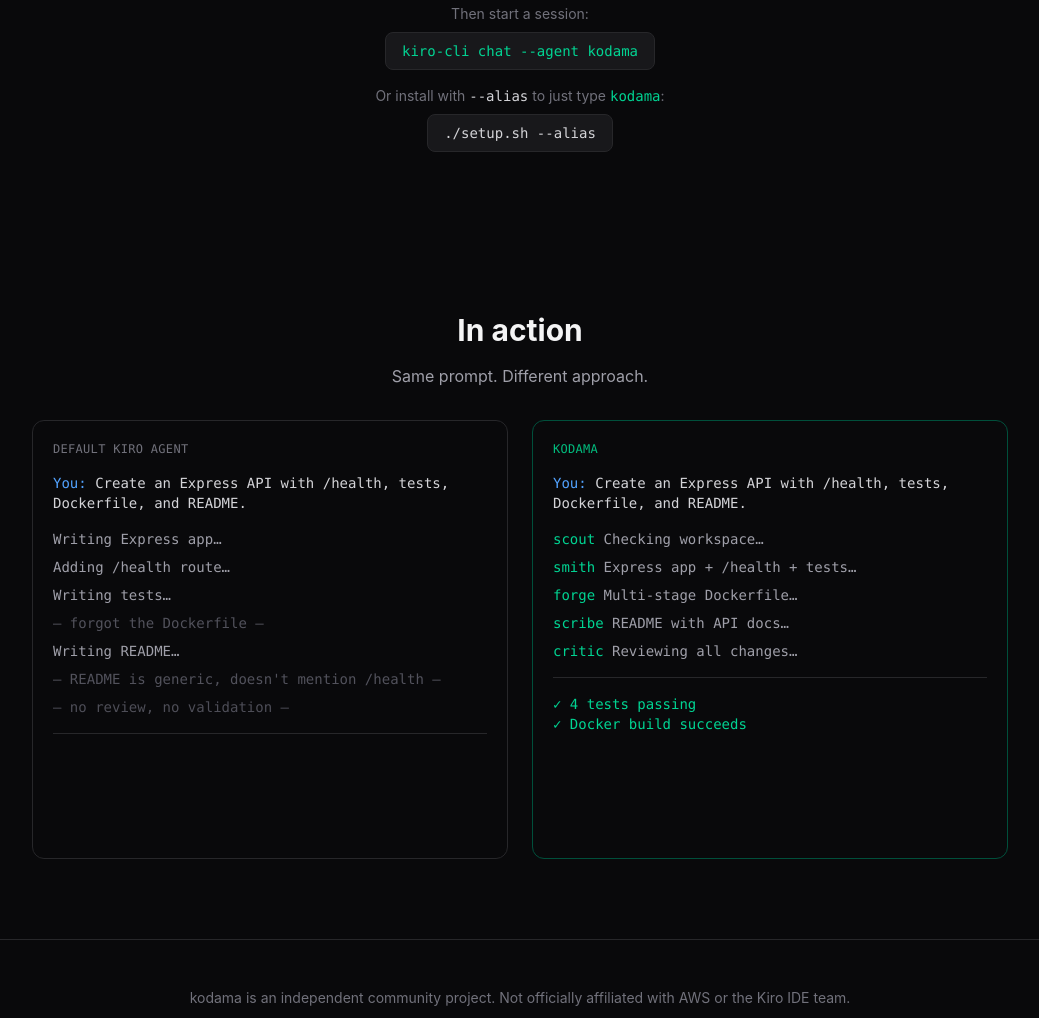
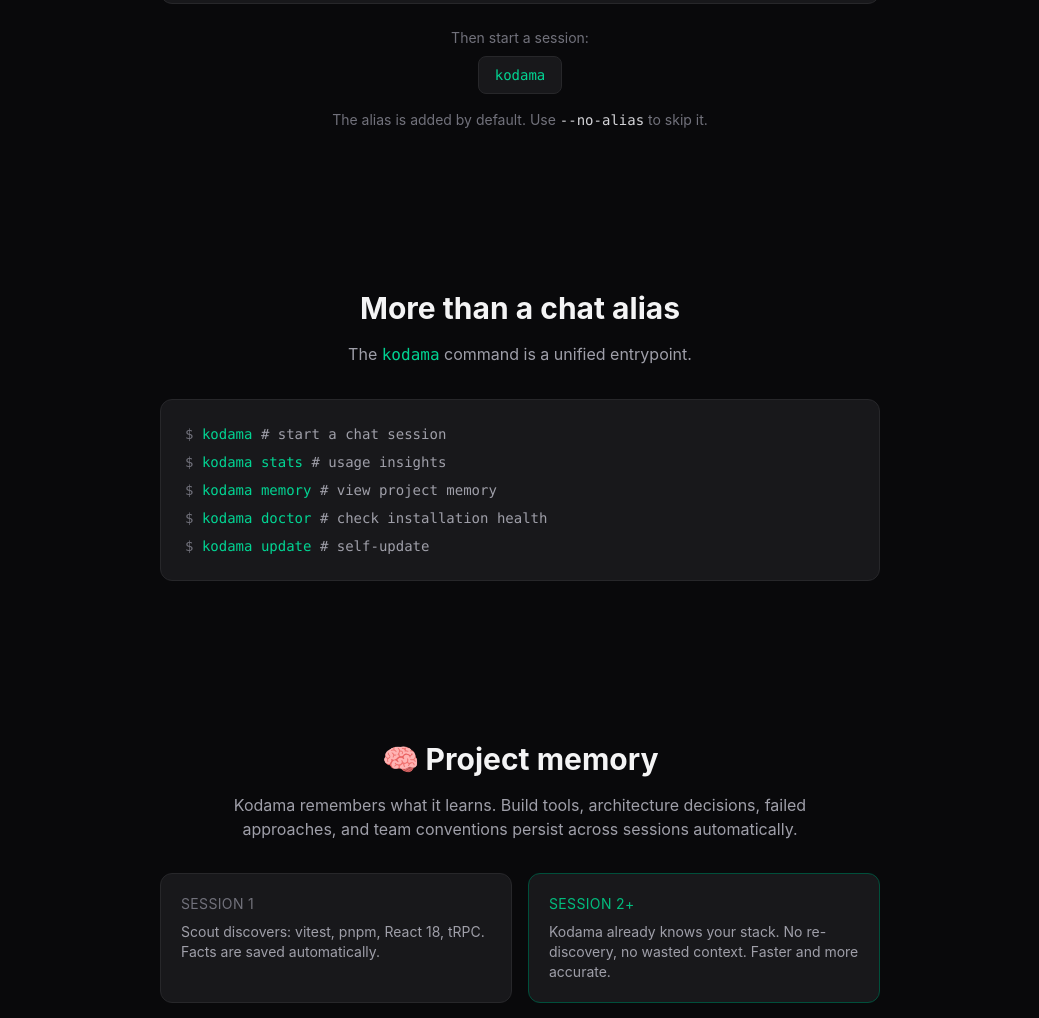
Before and after one commit to amergrgic/kodama, an Astro site in the folder site/: page / in a window 1280 px wide. Shown: the part 3089-4107 px from the top of the page, without its empty margins (120-1159 px from the left). Built offline with nearby package versions, Linux system fonts and the light colour scheme; Astro itself is replaced by a stand-in of ours.

Commit message:
Update landing page: OG meta for Slack, CLI/memory sections, install refresh

```diff
--- a/site/src/pages/index.astro
+++ b/site/src/pages/index.astro
@@ -16,7 +16,7 @@
 const features = [
   { title: 'Portable', desc: 'No provider lock-in. Works with any model supported by Kiro CLI.', icon: '📦' },
   { title: 'Safe by default', desc: 'Implementation tools require approval. Read-only agents stay read-only.', icon: '🛡️' },
-  { title: 'Small roster', desc: '9 purpose-built agents. Clear boundaries, no overlap.', icon: '🎯' },
+  { title: 'Learns your project', desc: 'Persistent memory across sessions. No repeated discovery.', icon: '🧠' },
   { title: 'Evidence-based', desc: 'Work is reviewed and validated before completion.', icon: '✅' },
 ];
 ---
@@ -26,6 +26,14 @@
   <meta charset="utf-8" />
   <meta name="viewport" content="width=device-width, initial-scale=1" />
   <meta name="description" content="Kodama — A portable, provider-neutral Kiro CLI agent pack" />
+  <meta property="og:title" content="Kodama — Kiro CLI Agent Pack" />
+  <meta property="og:description" content="A portable, provider-neutral agent pack for the Kiro CLI. One orchestrator. Eight specialists. Zero lock-in." />
+  <meta property="og:type" content="website" />
+  <meta property="og:url" content="https://getkodama.dev" />
+  <meta property="og:image" content="https://getkodama.dev/og-image.png" />
+  <meta name="twitter:card" content="summary" />
+  <meta name="twitter:title" content="Kodama — Kiro CLI Agent Pack" />
+  <meta name="twitter:description" content="One orchestrator. Eight specialists. Zero lock-in." />
   <title>Kodama — Kiro CLI Agent Pack</title>
   <link rel="icon" type="image/svg+xml" href="/favicon.svg" />
 </head>
@@ -128,14 +136,44 @@
     <div class="mt-6 text-center">
       <p class="text-zinc-500 text-sm">Then start a session:</p>
       <code class="inline-block mt-2 px-4 py-2 rounded-lg bg-zinc-900 border border-zinc-800 text-emerald-400 font-mono text-sm">
-        kiro-cli chat --agent kodama
+        kodama
       </code>
       <p class="text-zinc-500 text-sm mt-4">
-        Or install with <code class="text-zinc-300">--alias</code> to just type <code class="text-emerald-400">kodama</code>:
+        The alias is added by default. Use <code class="text-zinc-300">--no-alias</code> to skip it.
       </p>
-      <code class="inline-block mt-2 px-4 py-2 rounded-lg bg-zinc-900 border border-zinc-800 text-zinc-300 font-mono text-sm">
-        ./setup.sh --alias
-      </code>
+    </div>
+  </section>
+
+  <!-- CLI -->
+  <section class="max-w-3xl mx-auto px-6 py-20">
+    <h2 class="text-3xl font-bold text-center mb-4">More than a chat alias</h2>
+    <p class="text-center text-zinc-400 mb-8">
+      The <code class="text-emerald-400">kodama</code> command is a unified entrypoint.
+    </p>
+    <div class="rounded-xl bg-zinc-900 border border-zinc-800 p-6 font-mono text-sm space-y-2">
+      <div><span class="text-zinc-500">$</span> <span class="text-emerald-400">kodama</span> <span class="text-zinc-400">              # start a chat session</span></div>
+      <div><span class="text-zinc-500">$</span> <span class="text-emerald-400">kodama stats</span> <span class="text-zinc-400">        # usage insights</span></div>
+      <div><span class="text-zinc-500">$</span> <span class="text-emerald-400">kodama memory</span> <span class="text-zinc-400">       # view project memory</span></div>
+      <div><span class="text-zinc-500">$</span> <span class="text-emerald-400">kodama doctor</span> <span class="text-zinc-400">       # check installation health</span></div>
+      <div><span class="text-zinc-500">$</span> <span class="text-emerald-400">kodama update</span> <span class="text-zinc-400">       # self-update</span></div>
+    </div>
+  </section>
+
+  <!-- Memory -->
+  <section class="max-w-3xl mx-auto px-6 py-20">
+    <h2 class="text-3xl font-bold text-center mb-4">🧠 Project memory</h2>
+    <p class="text-center text-zinc-400 mb-8 max-w-xl mx-auto">
+      Kodama remembers what it learns. Build tools, architecture decisions, failed approaches, and team conventions persist across sessions automatically.
+    </p>
+    <div class="grid grid-cols-1 sm:grid-cols-2 gap-4">
+      <div class="p-5 rounded-xl bg-zinc-900 border border-zinc-800">
+        <p class="text-sm text-zinc-500 uppercase tracking-wide mb-2">Session 1</p>
+        <p class="text-sm text-zinc-400">Scout discovers: vitest, pnpm, React 18, tRPC. Facts are saved automatically.</p>
+      </div>
+      <div class="p-5 rounded-xl bg-zinc-900 border border-emerald-900">
+        <p class="text-sm text-emerald-500 uppercase tracking-wide mb-2">Session 2+</p>
+        <p class="text-sm text-zinc-400">Kodama already knows your stack. No re-discovery, no wasted context. Faster and more accurate.</p>
+      </div>
     </div>
   </section>
 
```
Also changed, not shown: site/public/og-image.png (added).
